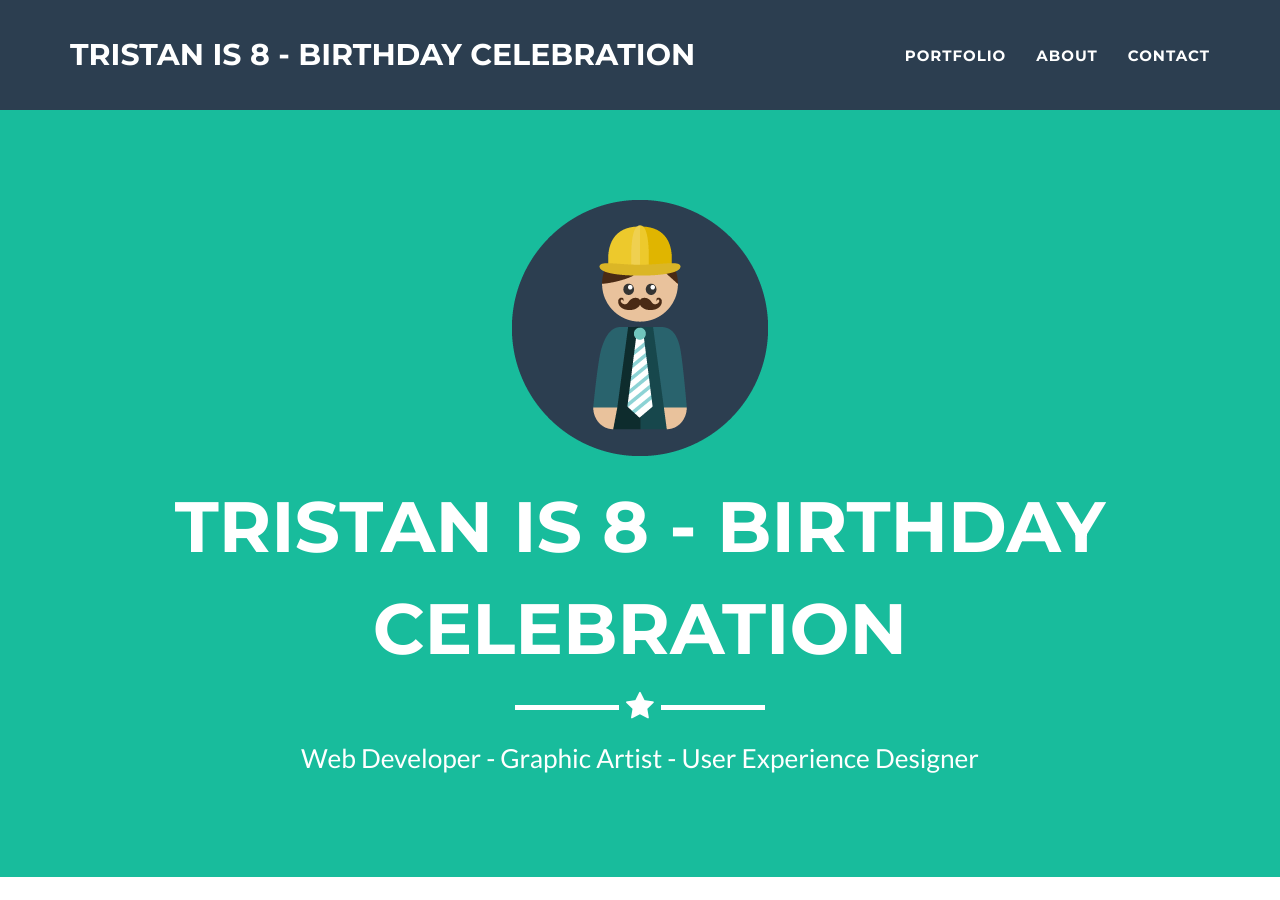
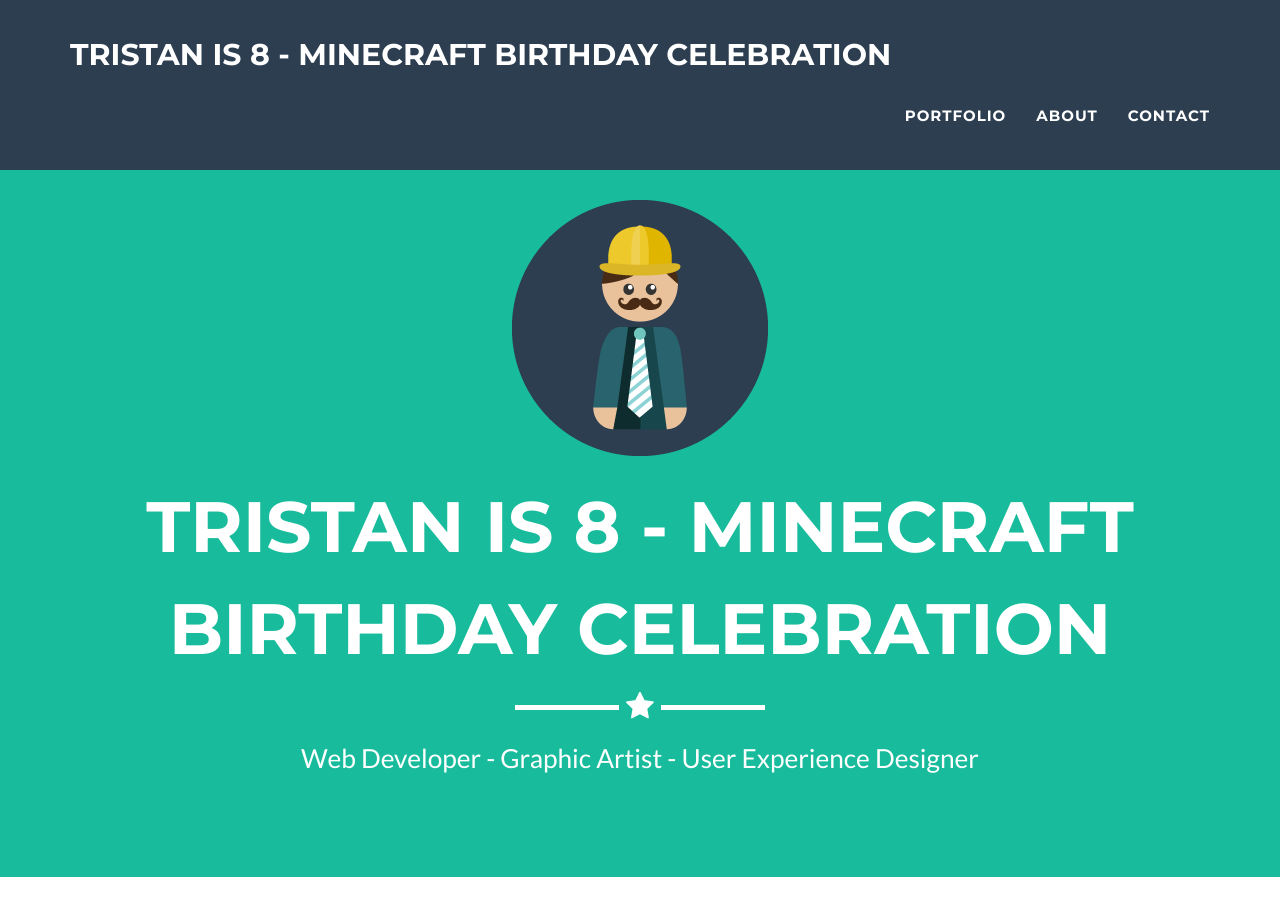
Before and after one commit to ropeaz/ropeaz.github.io, a Jekyll site: the page built from index.html, in a window 1280 px wide and 900 px high. Built offline with Jekyll 4.4.1, drawn with Linux system fonts in a browser that asks for light colours.

Commit message:
Update _config.yml

```diff
--- a/_config.yml
+++ b/_config.yml
@@ -1,5 +1,5 @@
 # Site settings
-title: Tristan is 8 - Birthday celebration
+title: Tristan is 8 - Minecraft birthday celebration
 email: tristan@azeve.do
 url: http://tristan.azeve.do
 description: "Write an awesome description for your new site here. You can edit this line in _config.yml. It will appear in your document head meta (for Google search results) and in your feed.xml site description."
@@ -40,7 +40,7 @@ footer:
 # Social networks usernames (many more available: google-plus, flickr, dribbble, pinterest, instagram, tumblr, linkedin, etc.)
 social:
   - title: maps
-    url: https://her.is/2FBzxWb
+    url: https://her.is/2Roj6DD
 
 
 # Postal address (add as many lines as necessary)
```
